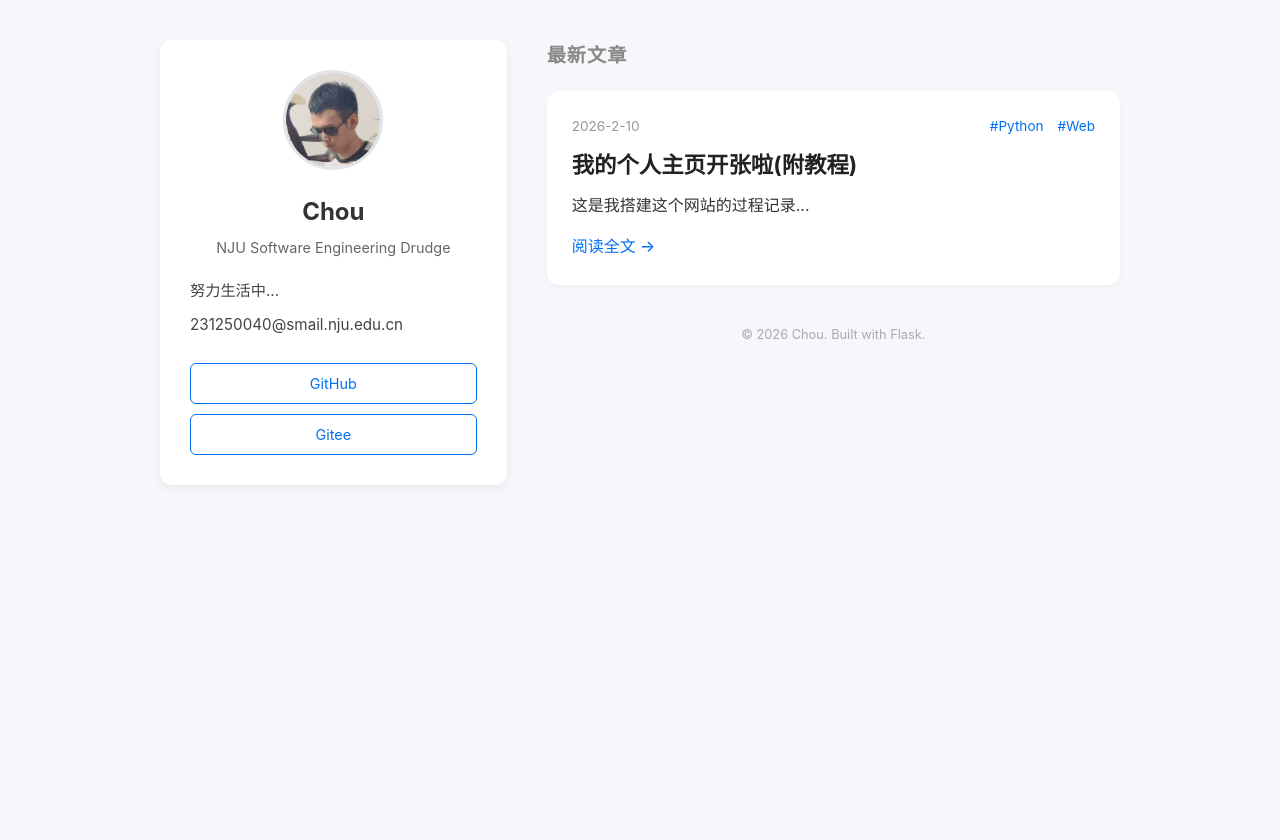
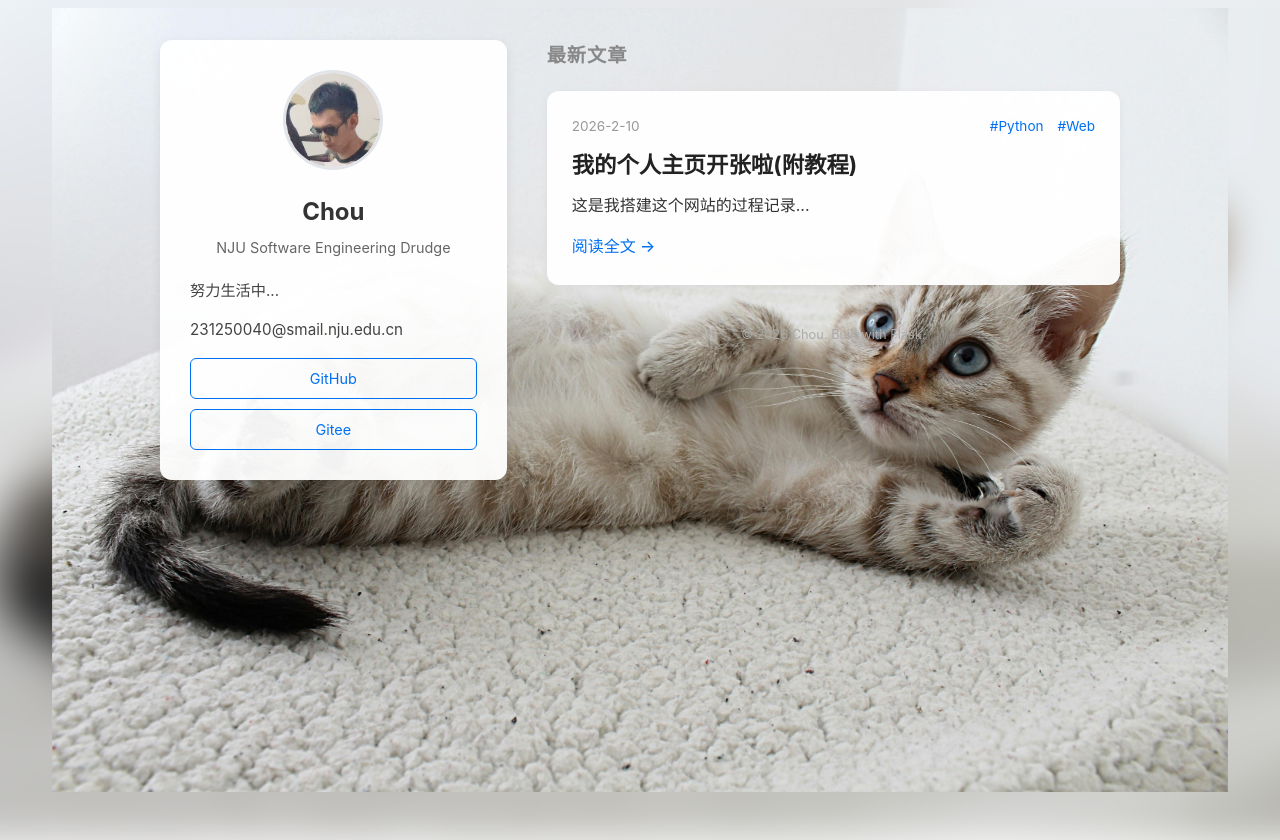
Before and after one commit to Ohzyysama/Portfolio, a Flask app: page / in a window 1280 px wide. Before the commit the page ends 455 px from the top, so only its background shows below. Run offline with Flask 3, Linux system fonts and the light colour scheme.

Commit message:
update background

```diff
--- a/static/css/style.css
+++ b/static/css/style.css
@@ -1,37 +1,88 @@
-/* 全局重置 */
+/* ===============================
+   全局重置
+================================ */
 * {
     box-sizing: border-box;
     margin: 0;
     padding: 0;
 }
 
+html, body {
+    height: 100%;
+}
+
+/* ===============================
+   页面基础 + 背景（方案五）
+================================ */
 body {
-    font-family: -apple-system, BlinkMacSystemFont, "Segoe UI", Roboto, Helvetica, Arial, sans-serif;
-    background-color: #f5f7fa; /* 浅灰背景，护眼 */
+    font-family: -apple-system, BlinkMacSystemFont, "Segoe UI",
+                 Roboto, Helvetica, Arial, sans-serif;
+    margin: 0;
+    min-height: 100vh;
+    position: relative;          /* 必须 */
+    overflow-x: hidden;
     color: #333;
     line-height: 1.6;
 }
 
-/* 布局容器：限制最大宽度，居中 */
+/* 模糊铺满背景层 */
+body::before {
+    content: "";
+    position: fixed;
+    inset: 0;
+    background: url("/static/images/bg.jpg") center / cover no-repeat;
+    filter: blur(20px);
+    transform: scale(1.1);
+    z-index: -2;
+}
+
+/* 清晰完整图片层 */
+body::after {
+    content: "";
+    position: fixed;
+
+    /* --- 改动 1: 设置边距 --- */
+    /* 上下留 8vh (视口高度的8%)，左右留 2vw (视口宽度的2%) */
+    /* 这样图片永远不会贴到屏幕边缘 */
+    inset: 1vh 0.25vw;
+
+    /* --- 改动 2: 图片适应方式 --- */
+    /* contain: 保持比例显示全图，适应刚才设置的缩小后的区域 */
+    background: url("/static/images/bg.jpg") center center / contain no-repeat;
+
+    z-index: -1;
+
+    /* --- 改动 3: 提高清晰度 --- */
+    /* 改为 1 或者直接删除 opacity 属性，让图片原色显示 */
+    opacity: 1;
+}
+
+/* ===============================
+   布局容器
+================================ */
 .layout-container {
     max-width: 1000px;
     margin: 40px auto;
     padding: 0 20px;
     display: flex;
-    gap: 40px; /* 左右栏之间的间距 */
-    align-items: flex-start; /* 顶部对齐 */
+    gap: 40px;
+    align-items: flex-start;
+
+    position: relative;
+    z-index: 1; /* 确保内容在背景上面 */
 }
 
-/* --- 左侧个人卡片 --- */
+/* ===============================
+   左侧个人卡片
+================================ */
 .profile-card {
-    flex: 1; /* 占用 1 份宽度 */
-    background: white;
+    flex: 1;
+    background: rgba(255,255,255,0.95);
     padding: 30px;
     border-radius: 12px;
-    box-shadow: 0 4px 12px rgba(0,0,0,0.05);
+    box-shadow: 0 4px 12px rgba(0,0,0,0.08);
     text-align: center;
 
-    /* 关键：让左侧固定不动 */
     position: sticky;
     top: 40px;
 }
@@ -60,17 +111,11 @@ body {
     margin-bottom: 20px;
 }
 
-.bio {
+.bio,
+.email {
     font-size: 0.95rem;
     color: #444;
-    margin-bottom: 10px;
-    text-align: left; /* 简介左对齐更好读 */
-}
-
-.email{
-    font-size: 0.95rem;
-    color: #444;
-    margin-bottom: 25px;
+    margin-bottom: 15px;
     text-align: left;
 }
 
@@ -96,9 +141,11 @@ body {
     color: white;
 }
 
-/* --- 右侧文章列表 --- */
+/* ===============================
+   右侧文章列表
+================================ */
 .posts-feed {
-    flex: 2; /* 占用 2 份宽度，比左侧宽 */
+    flex: 2;
 }
 
 .posts-feed h2 {
@@ -110,16 +157,16 @@ body {
 }
 
 .post-card {
-    background: white;
+    background: rgba(255,255,255,0.95);
     padding: 25px;
     border-radius: 12px;
     margin-bottom: 20px;
-    box-shadow: 0 2px 8px rgba(0,0,0,0.03);
+    box-shadow: 0 2px 8px rgba(0,0,0,0.05);
     transition: transform 0.2s;
 }
 
 .post-card:hover {
-    transform: translateY(-3px); /* 鼠标悬停轻微上浮 */
+    transform: translateY(-3px);
 }
 
 .post-meta {
@@ -164,6 +211,9 @@ body {
     padding-left: 20px;
 }
 
+/* ===============================
+   页脚
+================================ */
 footer {
     margin-top: 40px;
     text-align: center;
@@ -171,14 +221,20 @@ footer {
     font-size: 0.8rem;
 }
 
-/* --- 手机端响应式适配 --- */
+/* ===============================
+   手机端适配
+================================ */
 @media (max-width: 768px) {
     .layout-container {
-        flex-direction: column; /* 变成上下排列 */
+        flex-direction: column;
     }
 
     .profile-card {
-        position: static; /* 手机上不需要固定 */
+        position: static;
         width: 100%;
     }
+
+    body::after {
+        opacity: 0.75;
+    }
 }
```
Also changed, not shown: static/images/bg.jpg (added).
